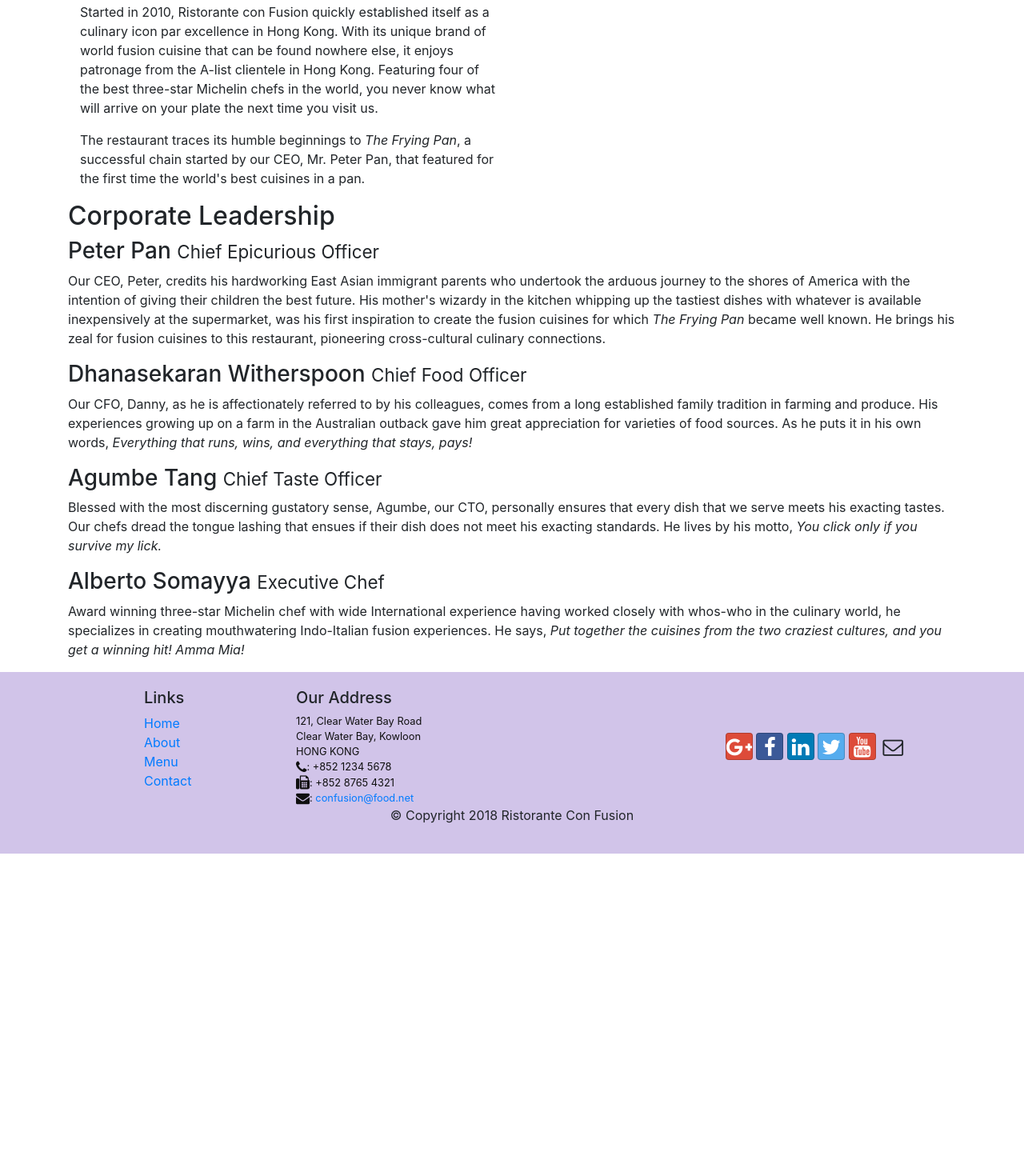
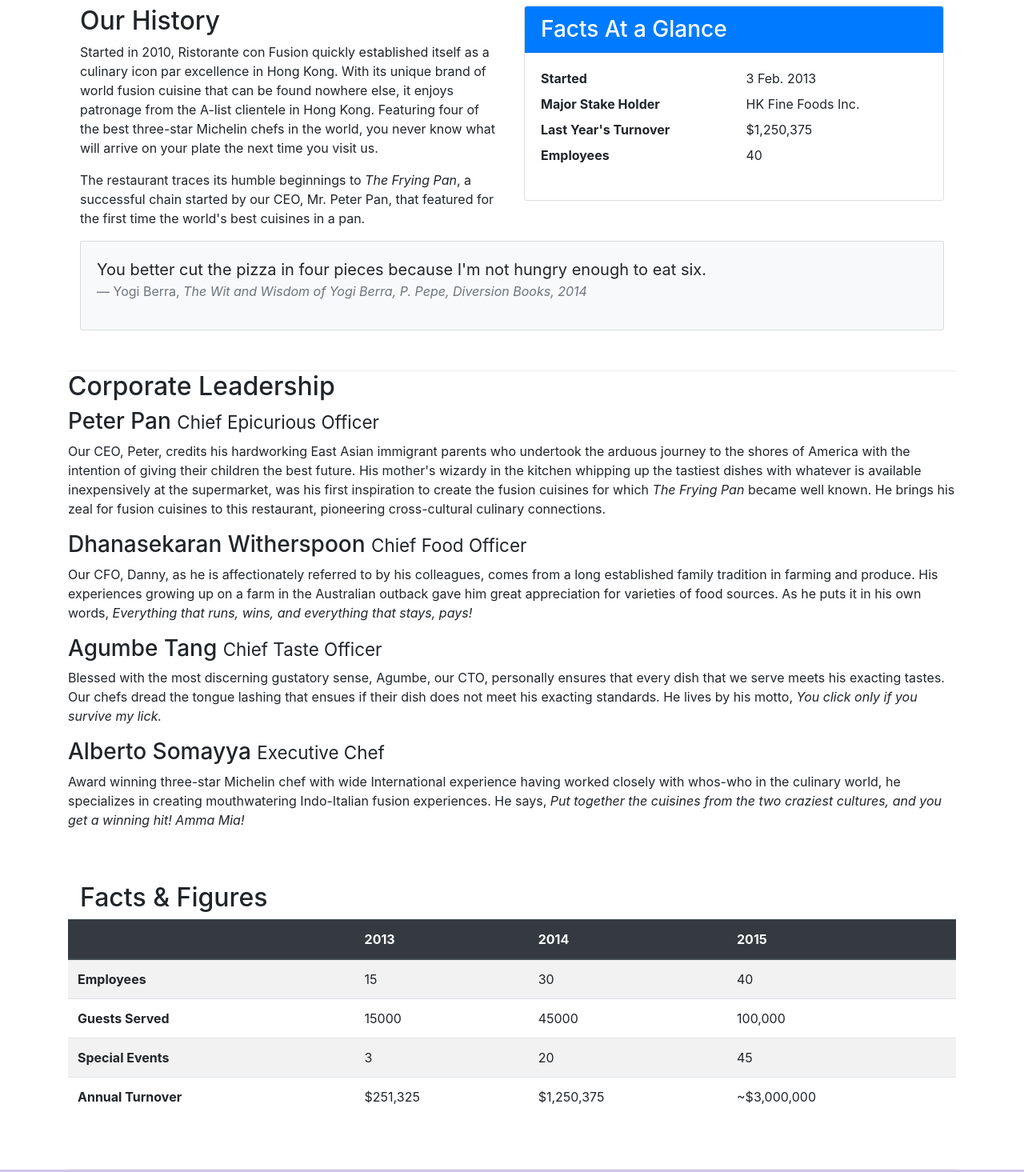
Before and after one commit to silentfatez/coursera_react, a website: page aboutus.html in a window 1280 px wide. Shown: the part 508-1973 px from the top of the page at 80% size. Before the commit the page ends 1575 px from the top, so only its background shows below. Drawn offline with nearby package versions, Linux system fonts and the light colour scheme.

Commit message:
Tables and Cards

```diff
--- a/aboutus.html
+++ b/aboutus.html
@@ -58,18 +58,45 @@
             </div>
         </div>
 
-        <div >
+        <div class="row row-content">
             <div class="col-12 col-sm-6">
                 <h2>Our History</h2>
                 <p>Started in 2010, Ristorante con Fusion quickly established itself as a culinary icon par excellence in Hong Kong. With its unique brand of world fusion cuisine that can be found nowhere else, it enjoys patronage from the A-list clientele in Hong Kong.  Featuring four of the best three-star Michelin chefs in the world, you never know what will arrive on your plate the next time you visit us.</p>
                 <p>The restaurant traces its humble beginnings to <em>The Frying Pan</em>, a successful chain started by our CEO, Mr. Peter Pan, that featured for the first time the world's best cuisines in a pan.</p>
             </div>
-            <div>
+            <div class="col-12 col-sm-6">
+                <div class="card">
+                    <h3 class="card-header bg-primary text-white">Facts At a Glance</h3>
+                    <div class="card-body">
+                        <dl class="row">
+                            <dt class="col-6">Started</dt>
+                            <dd class="col-6">3 Feb. 2013</dd>
+                            <dt class="col-6">Major Stake Holder</dt>
+                            <dd class="col-6">HK Fine Foods Inc.</dd>
+                            <dt class="col-6">Last Year's Turnover</dt>
+                            <dd class="col-6">$1,250,375</dd>
+                            <dt class="col-6">Employees</dt>
+                            <dd class="col-6">40</dd>
+                        </dl>
+                    </div>
+                </div>
+            </div>
+            <div class="col-12">
+                <div class="card card-body bg-light">
+                    <blockquote class="blockquote">
+                        <p class="mb-0">You better cut the pizza in four pieces because
+                            I'm not hungry enough to eat six.</p>
+                        <footer class="blockquote-footer">Yogi Berra,
+                            <cite title="Source Title">The Wit and Wisdom of Yogi Berra,
+                            P. Pepe, Diversion Books, 2014</cite>
+                        </footer>
+                    </blockquote>
+                </div>
             </div>
         </div>
 
 
-      <div >
+        <div clas="row row-content">
             <div>
                 <h2>Corporate Leadership</h2>
                 <h3>Peter Pan <small>Chief Epicurious Officer</small></h3>
@@ -82,6 +109,52 @@
                 <p class="d-none d-lg-block">Award winning three-star Michelin chef with wide International experience having worked closely with whos-who in the culinary world, he specializes in creating mouthwatering Indo-Italian fusion experiences. He says, <em>Put together the cuisines from the two craziest cultures, and you get a winning hit! Amma Mia!</em></p>
             </div>
        </div>
+       <div class="row row-content">
+           <div class="col-12 col-sm-9">
+               <h2>Facts &amp; Figures</h2>
+           </div>
+            <div class="col-12 col-sm-3">
+           </div>
+           <div class="table-responsive">
+    <table class="table table-striped">
+        <thead class="thead-dark">
+            <tr>
+                <th>&nbsp;</th>
+                <th>2013</th>
+                <th>2014</th>
+                <th>2015</th>
+            </tr>
+        </thead>
+        <tbody>
+            <tr>
+                <th>Employees</th>
+                <td>15</td>
+                <td>30</td>
+                <td>40</td>
+            </tr>
+            <tr>
+                <th>Guests Served</th>
+                <td>15000</td>
+                <td>45000</td>
+                <td>100,000</td>
+            </tr>
+            <tr>
+                <th>Special Events</th>
+                <td>3</td>
+                <td>20</td>
+                <td>45</td>
+            </tr>
+            <tr>
+                <th>Annual Turnover</th>
+                <td>$251,325</td>
+                <td>$1,250,375</td>
+                <td>~$3,000,000</td>
+            </tr>
+        </tbody>
+    </table>
+</div>
+      </div>
+
 
     </div>
 
```
